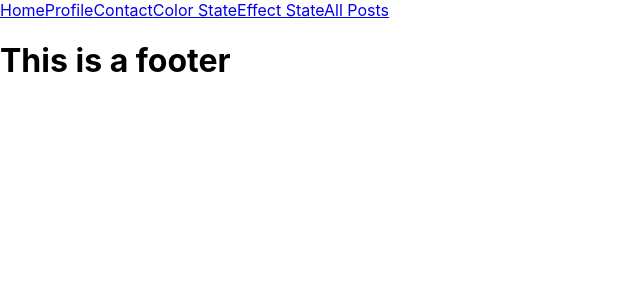
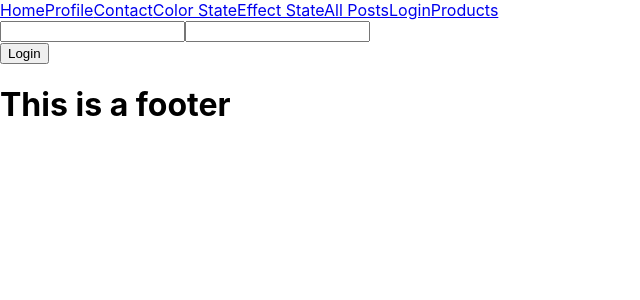
Before and after one commit to nnnabil/APWTC-SP21-22, a React (Create React App) app: page /login in a window 1280 px wide. Shown: the top 300 px of the page, without its empty margins (0-640 px from the left). Built offline with nearby package versions, Linux system fonts and the light colour scheme.

Commit message:
API auth update with login

```diff
--- /dev/null
+++ b/src/Components/APIProducts.js
@@ -0,0 +1,30 @@
+import React, {useState, useEffect} from "react";
+import axios from "axios";
+
+const APIProducts = (props) =>{
+    const[products, setProducts] = useState([]);
+
+    useEffect(()=>{
+        axios.get("product/list")
+        .then(resp=>{
+        console.log(resp.data);
+        setProducts(resp.data);
+         }).catch(err=>{
+        console.log(err);
+    });
+    },[]);
+
+    return(
+        <div>
+            <h1>All Products</h1>
+            <ul>
+                {
+                    products.map(p=>(
+                        <li key={p.id}>{p.name}</li>
+                    ))
+                }
+            </ul>
+        </div>
+    )
+}
+export default APIProducts;
--- a/src/Components/Head.js
+++ b/src/Components/Head.js
@@ -9,6 +9,8 @@
             <Link to="/color">Color State</Link>
             <Link to="/effect">Effect State</Link>
             <Link to="/posts">All Posts</Link>
+            <Link to="/login">Login</Link>
+            <Link to="/allproducts">Products</Link>
         </div>
     )
 }
--- /dev/null
+++ b/src/Components/Login.js
@@ -0,0 +1,36 @@
+import React, {useState, userEffect} from "react";
+import axios from "axios";
+
+const Login = ()=>{
+    let[token, setToken]= useState("");
+    let[name, setName] = useState("");
+    let[password, setPassword] =useState("");
+
+    const loginSubmit= ()=>{
+        var obj = {username: name, password: password};
+        axios.post("http://127.0.0.1:8000/api/login",obj)
+        .then(resp=>{
+            var token = resp.data;
+            console.log(token);
+            var user = {userId: token.userid, access_token:token.token};
+            localStorage.setItem('user',JSON.stringify(user));
+            // console.log(localStorage.getItem('user'));
+        }).catch(err=>{
+            console.log(err);
+        });
+
+
+    }
+    return(
+        <div>
+            <form>
+                <input type="text" value={name} onChange={(e)=>setName(e.target.value)}></input>
+                <input type="password" value={password} onChange={(e)=>setPassword(e.target.value)}></input>
+
+            </form>
+                <button onClick={loginSubmit}>Login</button>
+        </div>
+
+    )
+}
+export default Login;
--- a/src/index.js
+++ b/src/index.js
@@ -13,6 +13,18 @@
 import ColorState from './Components/ColorState';
 import EffectHookCheck from './Components/EffectHookCheck';
 import AllPosts from './Components/AllPosts';
+import Login from './Components/Login';
+
+import APIProducts from './Components/APIProducts';
+import axios from 'axios';
+
+var token = null;
+if(localStorage.getItem('user')){
+  var obj = JSON.parse(localStorage.getItem('user'));
+  token = obj.access_token;
+}
+axios.defaults.baseURL="http://127.0.0.1:8000/api/";
+axios.defaults.headers.common["Authorization"] = token;
 
 
 ReactDOM.render(
@@ -42,6 +54,12 @@
         <Route exact path="/posts">
           <AllPosts/>
         </Route>
+        <Route exact path="/login">
+          <Login/>
+        </Route>
+        <Route exact path="/allproducts">
+          <APIProducts/>
+        </Route>
 
       </Switch>
       <Foot/>
```
